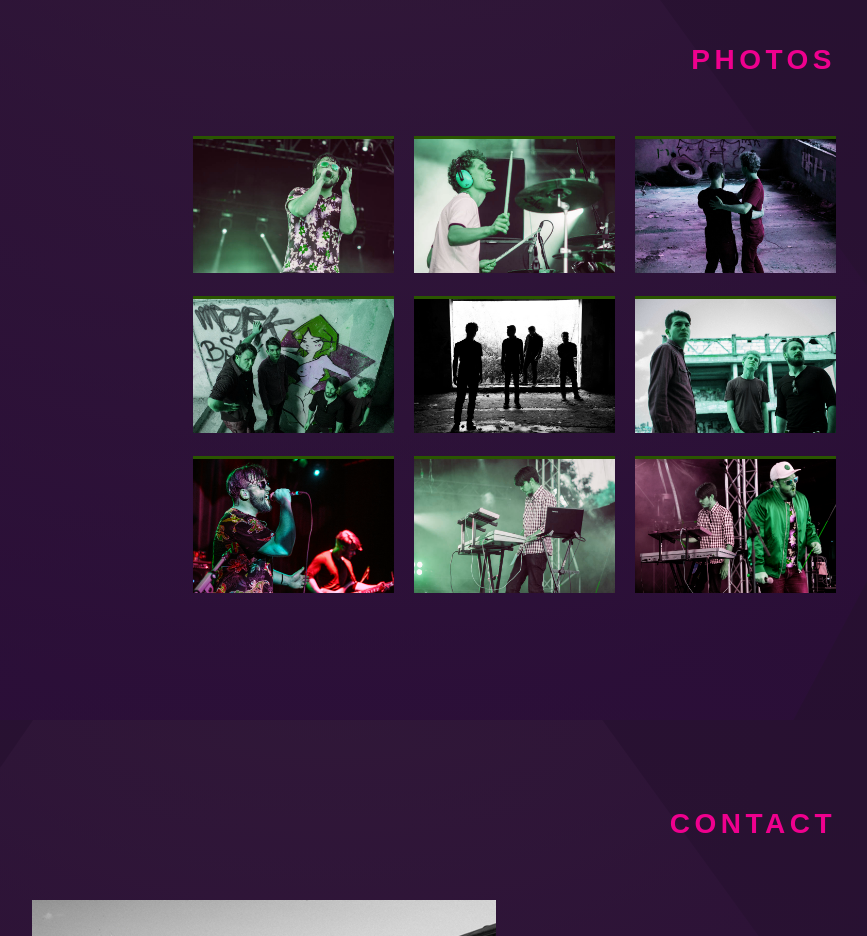
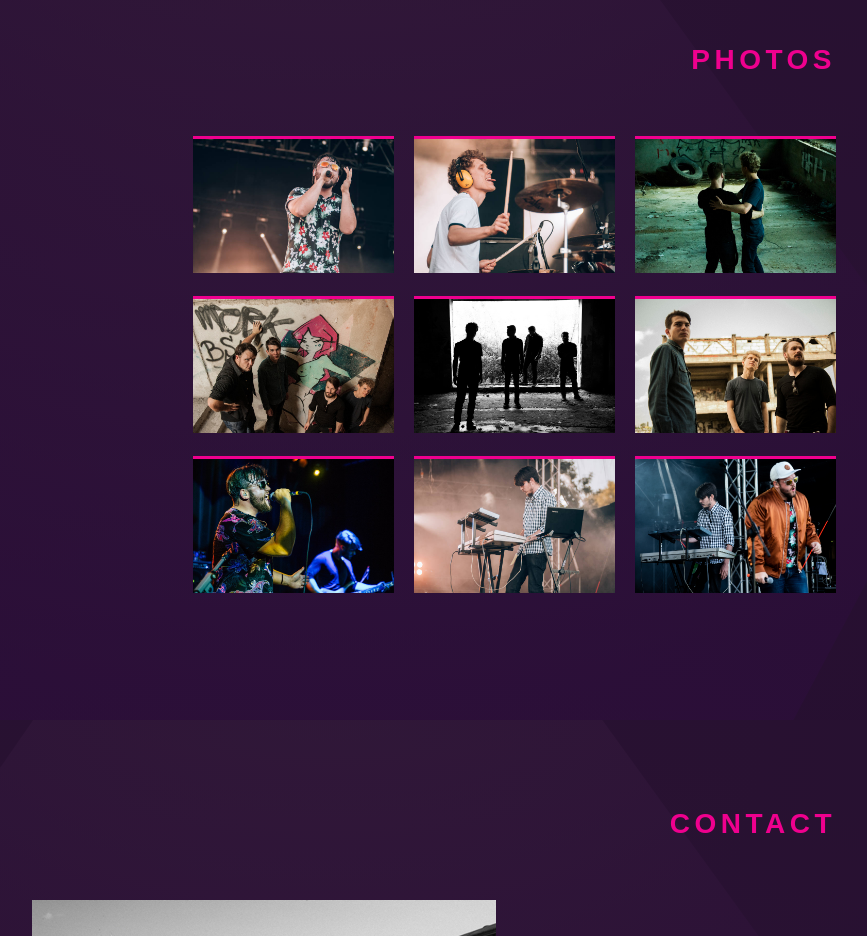
Before and after one commit to MagdalenaOuirane/daftacademy_frontend4begginers, a plain HTML site: page index.html in a window 1280 px wide. Shown: the part 3280-4216 px from the top of the page, without its empty margins (316-1183 px from the left). Drawn offline with Linux system fonts and the light colour scheme.

Commit message:
make changes

```diff
--- a/style.css
+++ b/style.css
@@ -365,7 +365,7 @@ podane przy pozycjonowaniu "about_desc".
     width: calc((100% - 3 * 20px) / 3);
     margin-top: 20px;
     margin-left: 20px;
-    filter:hue-rotate(120deg);
+
 }
 
 .gallery__item:hover {
```
